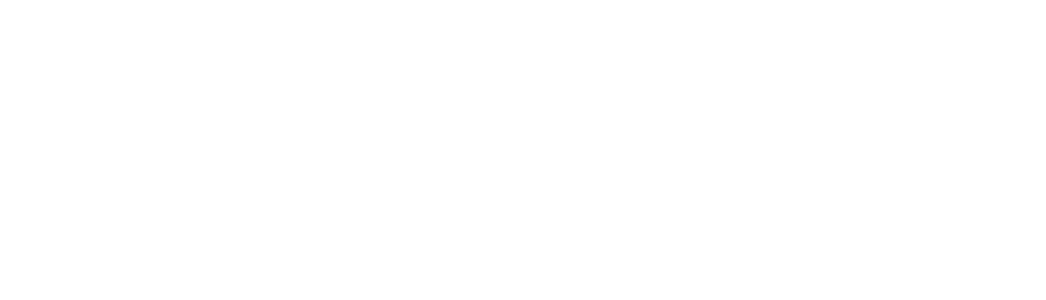
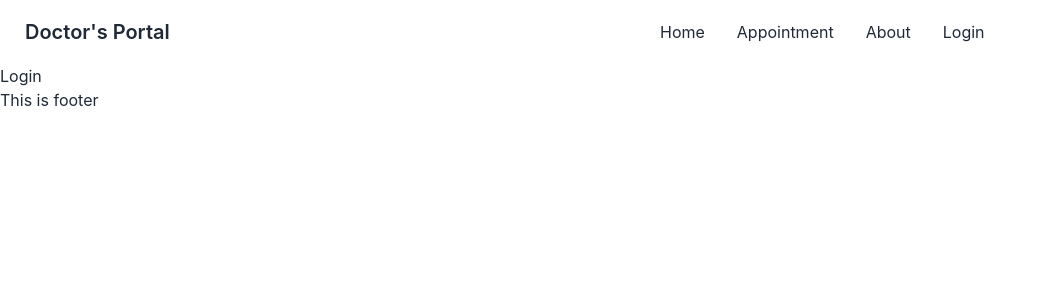
Before and after one commit to arnob999/doctors-portal-client-practice, a React (Create React App) app: page /login in a window 1280 px wide. Shown: the top 300 px of the page, without its empty margins (0-1046 px from the left). Built offline with nearby package versions, Linux system fonts and the light colour scheme.

Commit message:
Basic environment setup

```diff
--- a/public/index.html
+++ b/public/index.html
@@ -1,14 +1,12 @@
 <!DOCTYPE html>
-<html lang="en">
+<html data-theme="light" lang="en">
+
 <head>
   <meta charset="utf-8" />
   <link rel="icon" href="%PUBLIC_URL%/favicon.ico" />
   <meta name="viewport" content="width=device-width, initial-scale=1" />
   <meta name="theme-color" content="#000000" />
-    <meta
-      name="description"
-      content="Web site created using create-react-app"
-    />
+  <meta name="description" content="Web site created using create-react-app" />
   <link rel="apple-touch-icon" href="%PUBLIC_URL%/logo192.png" />
   <!--
       manifest.json provides metadata used when your web app is installed on a
@@ -26,6 +24,7 @@
     -->
   <title>React App</title>
 </head>
+
 <body>
   <noscript>You need to enable JavaScript to run this app.</noscript>
   <div id="root"></div>
@@ -40,4 +39,5 @@
       To create a production bundle, use `npm run build` or `yarn build`.
     -->
 </body>
+
 </html>
--- a/src/App.js
+++ b/src/App.js
@@ -1,9 +1,11 @@
+import { RouterProvider } from 'react-router-dom';
 import './App.css';
+import router from './Routes/Routes';
 
 function App() {
   return (
-    <div className="App">
-
+    <div className='max-w-[1440px] mx-auto'>
+      <RouterProvider router={router}></RouterProvider>
     </div>
   );
 }
--- /dev/null
+++ b/src/Layout/Main.js
@@ -0,0 +1,16 @@
+import React from 'react';
+import { Outlet } from 'react-router-dom';
+import Footer from '../Pages/Homepage/Home/Shared/Footer/Footer';
+import Navbar from '../Pages/Homepage/Home/Shared/Navbar/Navbar';
+
+const Main = () => {
+    return (
+        <div>
+            <Navbar></Navbar>
+            <Outlet></Outlet>
+            <Footer></Footer>
+        </div>
+    );
+};
+
+export default Main;
--- /dev/null
+++ b/src/Pages/Homepage/Home/Home.js
@@ -0,0 +1,11 @@
+import React from 'react';
+
+const Home = () => {
+    return (
+        <div>
+
+        </div>
+    );
+};
+
+export default Home;
--- /dev/null
+++ b/src/Pages/Homepage/Home/Shared/Footer/Footer.js
@@ -0,0 +1,11 @@
+import React from 'react';
+
+const Footer = () => {
+    return (
+        <div>
+            This is footer
+        </div>
+    );
+};
+
+export default Footer;
--- /dev/null
+++ b/src/Pages/Homepage/Home/Shared/Navbar/Navbar.js
@@ -0,0 +1,33 @@
+import React from 'react';
+import { Link } from 'react-router-dom';
+
+const Navbar = () => {
+    const menuItems = <>
+        <li><Link to={'/'}>Home</Link></li>
+        <li><Link to={'/appointment'}>Appointment</Link></li>
+        <li><Link to={'/about'}>About</Link></li>
+        <li><Link to={'/login'}>Login</Link></li>
+    </>
+    return (
+        <div className="navbar bg-base-100">
+            <div className="navbar-start">
+                <div className="dropdown">
+                    <label tabIndex={0} className="btn btn-ghost lg:hidden">
+                        <svg xmlns="http://www.w3.org/2000/svg" className="h-5 w-5" fill="none" viewBox="0 0 24 24" stroke="currentColor"><path strokeLinecap="round" strokeLinejoin="round" strokeWidth="2" d="M4 6h16M4 12h8m-8 6h16" /></svg>
+                    </label>
+                    <ul tabIndex={0} className="menu menu-compact dropdown-content mt-3 p-2 shadow bg-base-100 rounded-box w-52">
+                        {menuItems}
+                    </ul>
+                </div>
+                <Link to={'/'} className="btn btn-ghost normal-case text-xl">Doctor's Portal </Link>
+            </div>
+            <div className="navbar-center hidden lg:flex">
+                <ul className="menu menu-horizontal px-1">
+                    {menuItems}
+                </ul>
+            </div>
+        </div>
+    );
+};
+
+export default Navbar;
--- /dev/null
+++ b/src/Pages/Login/Login.js
@@ -0,0 +1,11 @@
+import React from 'react';
+
+const Login = () => {
+    return (
+        <div>
+            Login
+        </div>
+    );
+};
+
+export default Login;
--- /dev/null
+++ b/src/Routes/Routes.js
@@ -0,0 +1,23 @@
+import { createBrowserRouter } from "react-router-dom";
+import Main from "../Layout/Main";
+import Home from "../Pages/Homepage/Home/Home";
+import Login from "../Pages/Login/Login";
+
+const router = createBrowserRouter([
+    {
+        path: '/',
+        element: <Main></Main>,
+        children: [
+            {
+                path: '/',
+                element: <Home></Home>
+            },
+            {
+                path: '/login',
+                element: <Login></Login>
+            }
+        ]
+    }
+])
+
+export default router;
```
Lines whose indentation alone changed are shown as unchanged.
